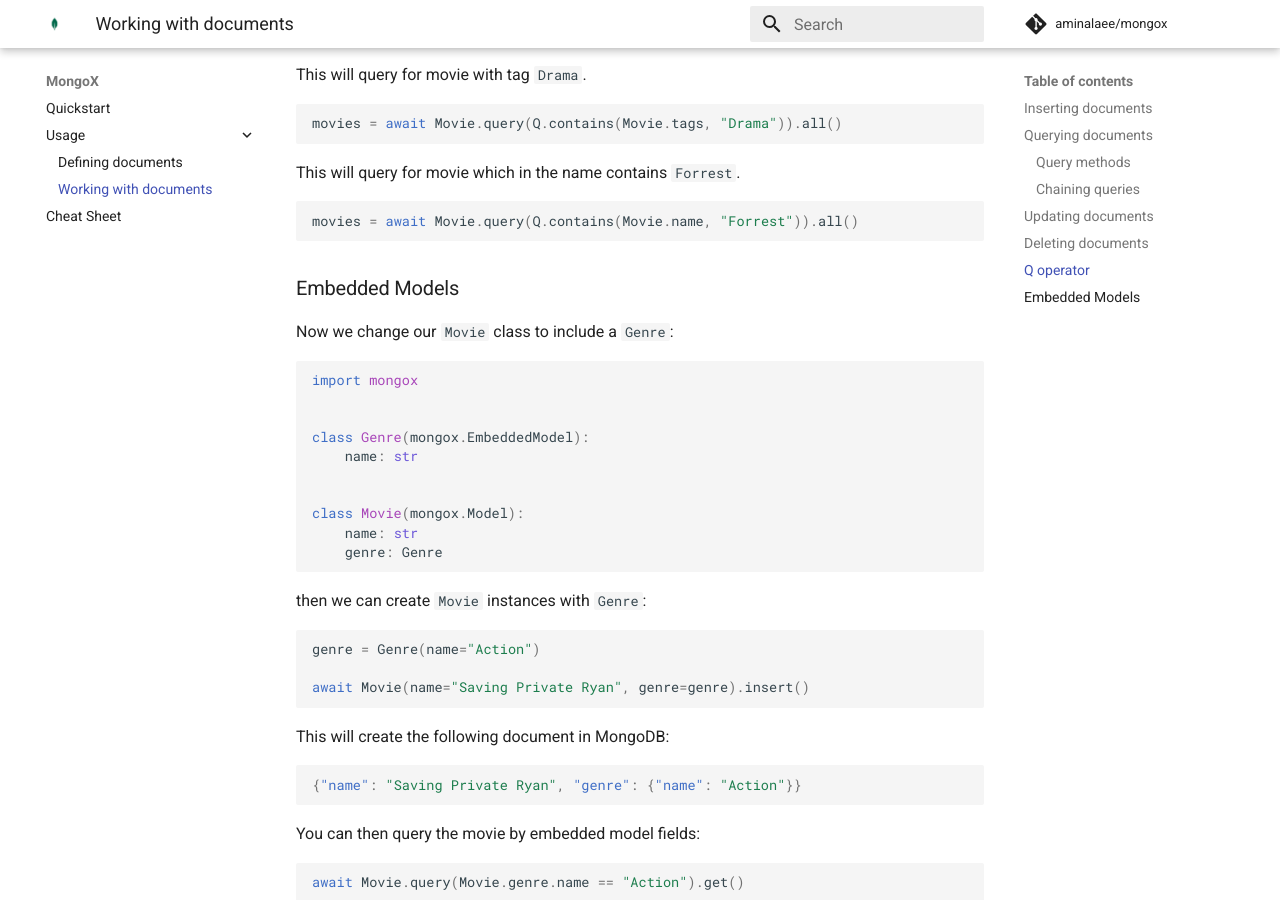
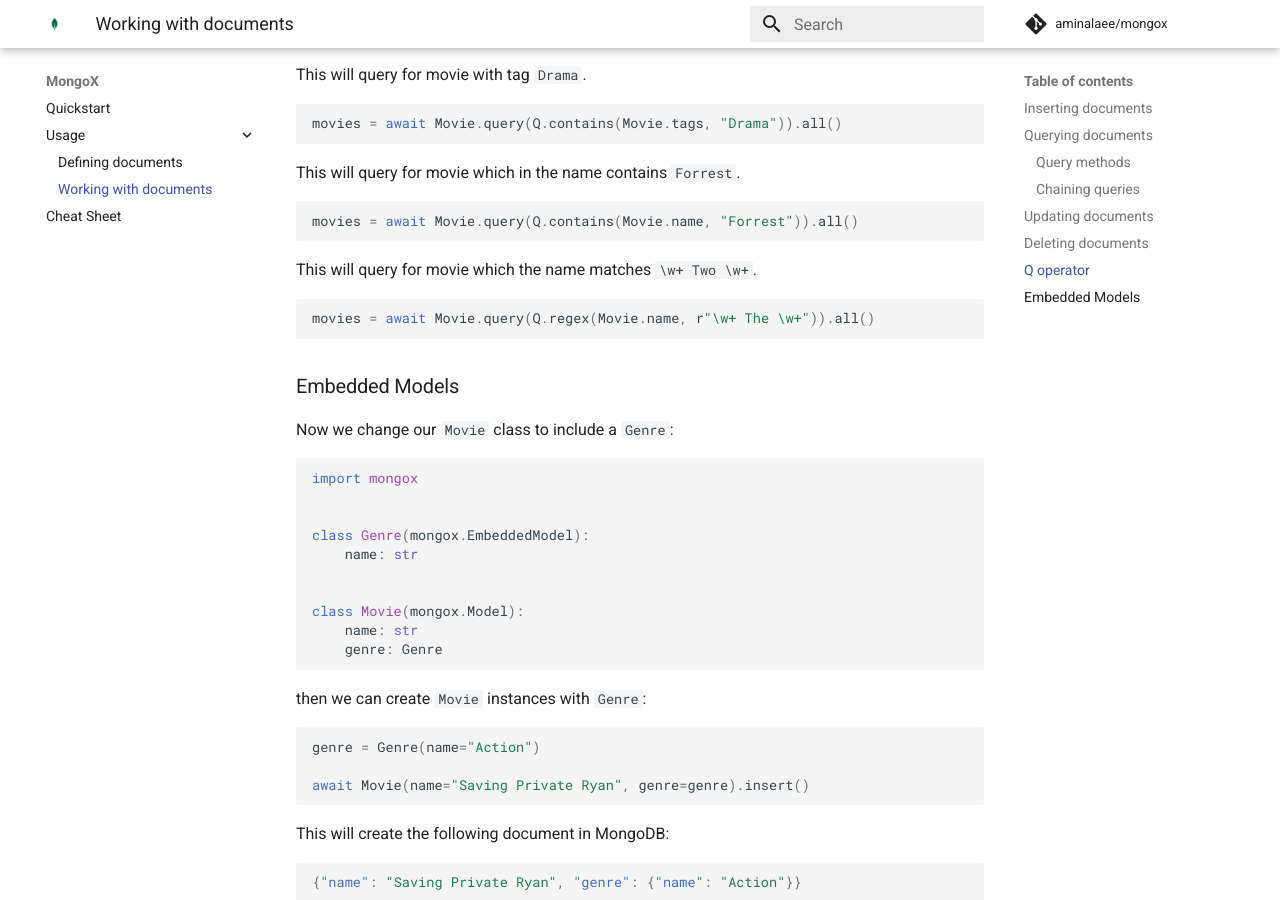
Before and after one commit to aminalaee/mongox, an MkDocs documentation site: the page built from docs/queriying_documents.md, in a window 1280 px wide and 900 px high, scrolled down 6993 px. Built offline with MkDocs 1.6.1 and Material for MkDocs 9.7.7, drawn with Linux system fonts in a browser that asks for light colours; comment, search, counter and statistics services are not loaded.

Commit message:
:pencil: completing the documentation

````diff
--- a/docs/queriying_documents.md
+++ b/docs/queriying_documents.md
@@ -365,17 +365,23 @@
 
 * `Q.contains()` Querying inside lists nad strings.
 
- This will query for movie with tag `Drama`.
+This will query for movie with tag `Drama`.
 
- ```python
- movies = await Movie.query(Q.contains(Movie.tags, "Drama")).all()
- ```
+```python
+movies = await Movie.query(Q.contains(Movie.tags, "Drama")).all()
+```
 
- This will query for movie which in the name contains `Forrest`.
+This will query for movie which in the name contains `Forrest`.
 
- ```python
- movies = await Movie.query(Q.contains(Movie.name, "Forrest")).all()
- ```
+```python
+movies = await Movie.query(Q.contains(Movie.name, "Forrest")).all()
+```
+
+This will query for movie which the name matches `\w+ Two \w+`.
+
+```python
+movies = await Movie.query(Q.regex(Movie.name, r"\w+ The \w+")).all()
+```
 
 ### Embedded Models
 
````
